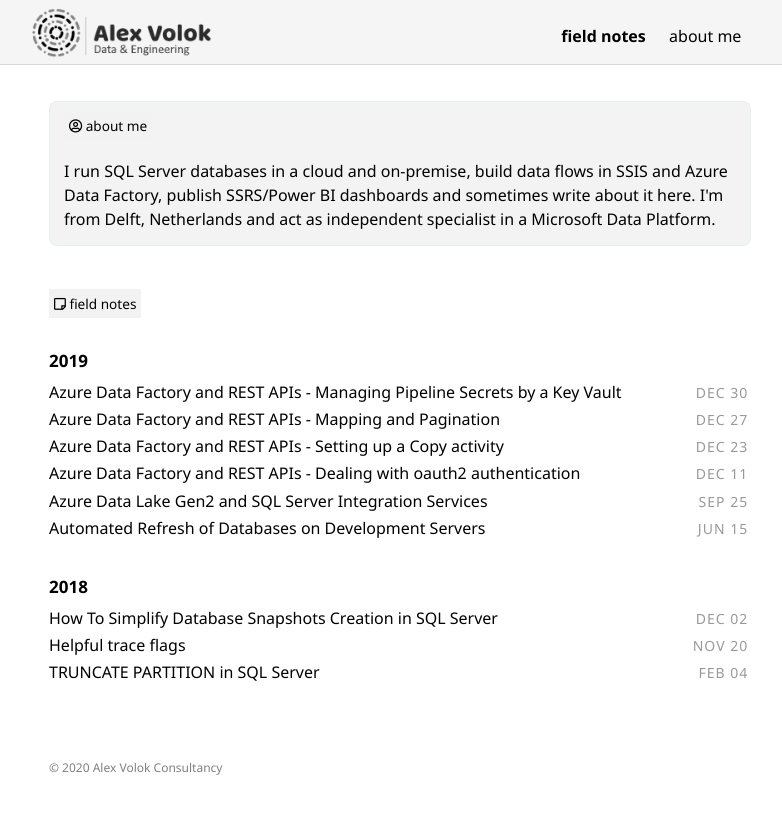
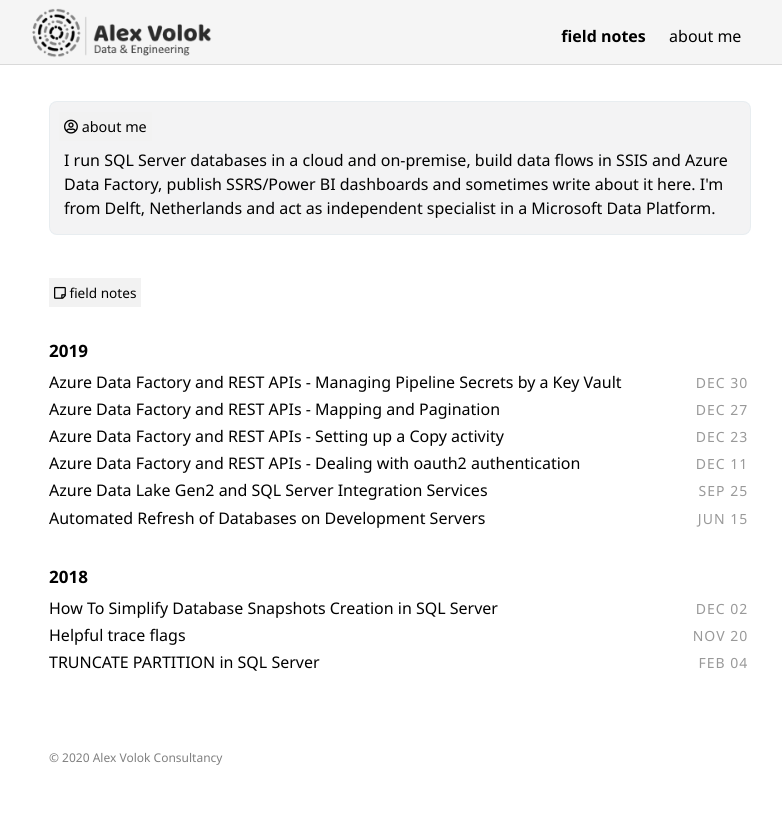
Before and after one commit to alexvolok/alexvolok.github.io, a Jekyll site: the page built from index2.html, in a window 1280 px wide. Shown: the top 814 px of the page, without its empty margins (240-1022 px from the left). Built offline with Jekyll 4.4.1, drawn with Linux system fonts in a browser that asks for light colours; some web fonts are replaced.

Commit message:
adjustment

```diff
--- a/_includes/intro.html
+++ b/_includes/intro.html
@@ -1,6 +1,6 @@
 
 <div style="background-color: #adb1b326; padding: 14px;border-color: #bcd6e036;border-style: solid;border-width: 1px;border-radius: 8px;">
-<p style="font-size: 0.85rem; font-weight: 400; text-align: left; padding-bottom: 12px;" >
+<p style="font-size: 0.9rem;font-weight: 500;text-align: left;padding-bottom: 0px;margin-left: -5px;" >
   <span class="labelPageCaption"><i class="far fa-user-circle"></i>
   about me
 </span>
```
